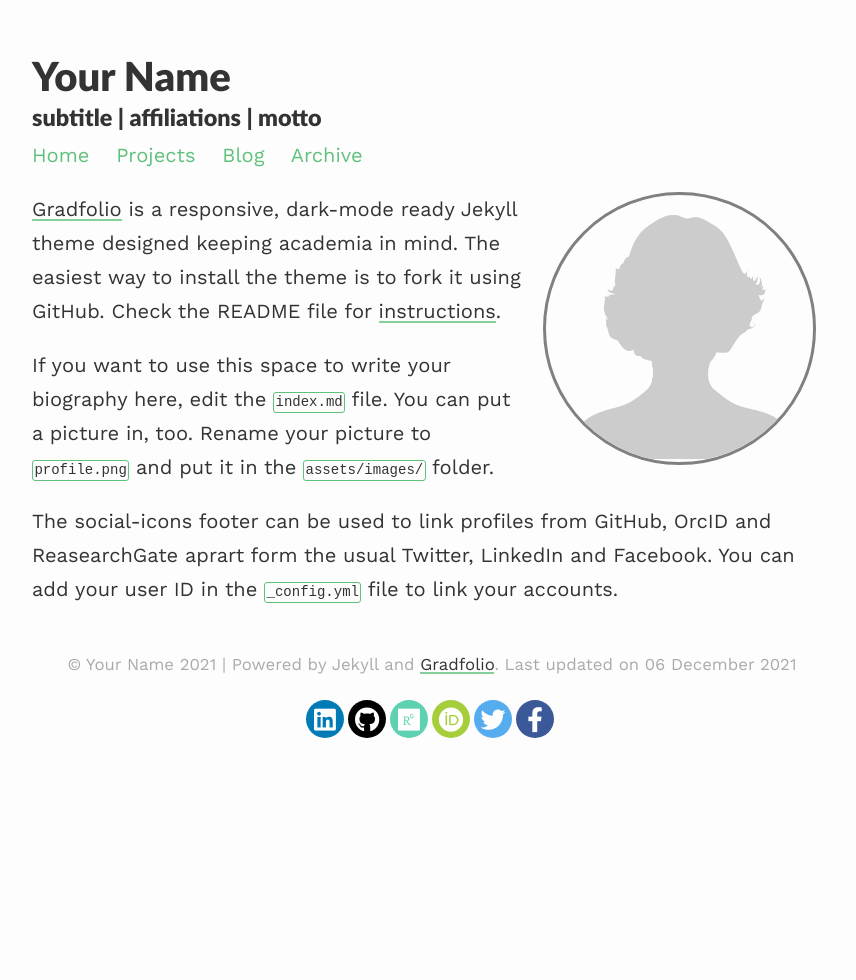
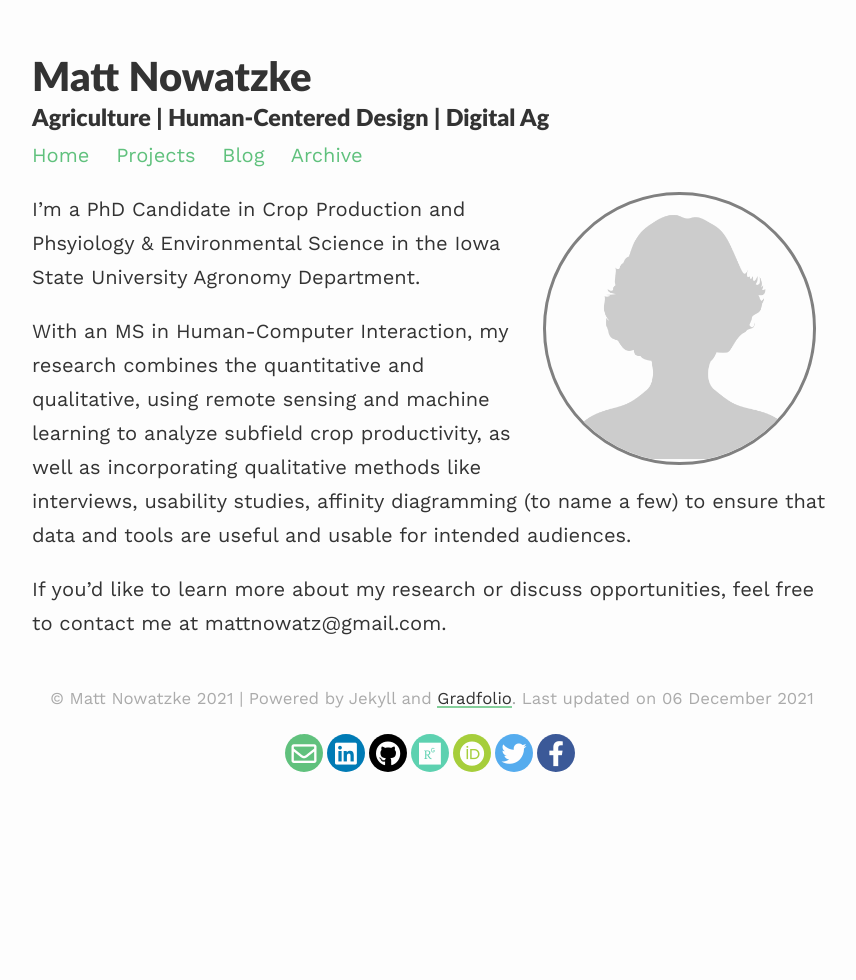
Before and after one commit to mnowatzke/mnowatzke.github.io, a Jekyll site: the page built from index.md, in a window 1280 px wide. Shown: the whole page, without its empty margins (208-1064 px from the left). Built offline with Jekyll 4.4.1, drawn with Linux system fonts in a browser that asks for light colours; nearby versions of some CDN libraries.

Commit message:
updated basic info

```diff
--- a/_config.yml
+++ b/_config.yml
@@ -1,11 +1,11 @@
 ### your site title here
 
-title: Your Name
-description: subtitle | affiliations | motto
+title: Matt Nowatzke
+description: Agriculture | Human-Centered Design | Digital Ag
 
 baseurl: /gradfolio #name of GitHub repository
 url: "" #custom url to be used instead of GitHub repository
-email: #
+email: mattnowatz@gmail.com
 
 
 highlighter: rouge
@@ -19,10 +19,10 @@ paginate_path: /blog/page:num/
 # Social media links in footer
 facebook: "#"
 twitter: "#"
-linkedin: "#"
-github: "#"
+linkedin: "mattnowatzke"
+github: "mnowatzke"
 researchgate: "#"
-orcid: "#"
+orcid: "0000-0003-4415-977X"
 
 highlighter: rouge
 markdown: kramdown
--- a/index.md
+++ b/index.md
@@ -7,8 +7,8 @@ profile:
 published: true
 ---
 
-[Gradfolio](https://github.com/jitinnair1/gradfolio){:target="_blank"} is a responsive, dark-mode ready Jekyll theme designed keeping academia in mind. The easiest way to install the theme is to fork it using GitHub. Check the README file for [instructions](https://github.com/jitinnair1/gradfolio#installation){:target="_blank"}.
+I'm a PhD Candidate in Crop Production and Phsyiology & Environmental Science in the Iowa State University Agronomy Department.
 
-If you want to use this space to write your biography here, edit the `index.md` file. You can put a picture in, too. Rename your picture to `profile.png` and put it in the `assets/images/` folder.
+With an MS in Human-Computer Interaction, my research combines the quantitative and qualitative, using remote sensing and machine learning to analyze subfield crop productivity, as well as incorporating qualitative methods like interviews, usability studies, affinity diagramming (to name a few) to ensure that data and tools are useful and usable for intended audiences.
 
-The social-icons footer can be used to link profiles from GitHub, OrcID and ReasearchGate aprart form the usual Twitter, LinkedIn and Facebook. You can add your user ID in the `_config.yml` file to link your accounts.
+If you'd like to learn more about my research or discuss opportunities, feel free to contact me at mattnowatz@gmail.com.
```
